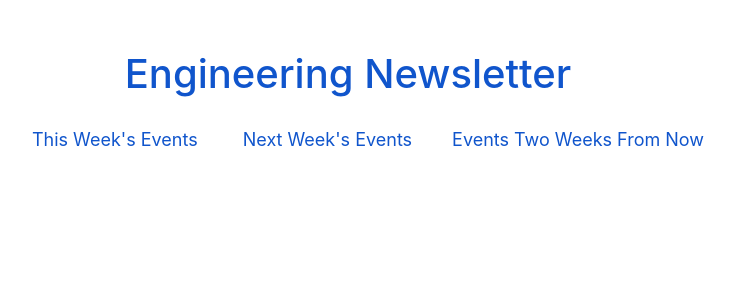
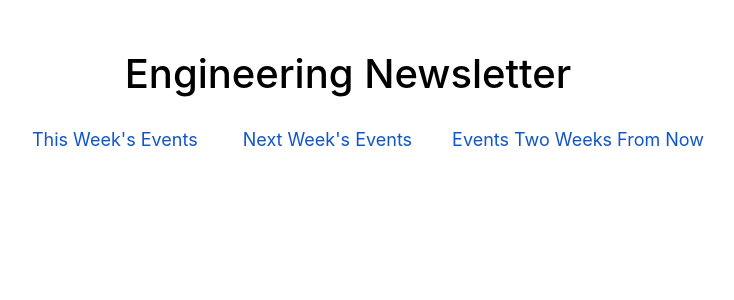
Before and after one commit to somenode/engineering-newsletter, a React (Create React App) app: page / in a window 1280 px wide. Shown: the top 300 px of the page, without its empty margins (292-1026 px from the left). Built offline with nearby package versions, Linux system fonts and the light colour scheme.

Commit message:
h1 style

```diff
--- a/src/index.css
+++ b/src/index.css
@@ -24,6 +24,9 @@ navbar li {
 }
 h1 {
   padding-bottom: 20px;
+}
+h1 a {
+  color: #000000;
 }
 
 h5 {
```
